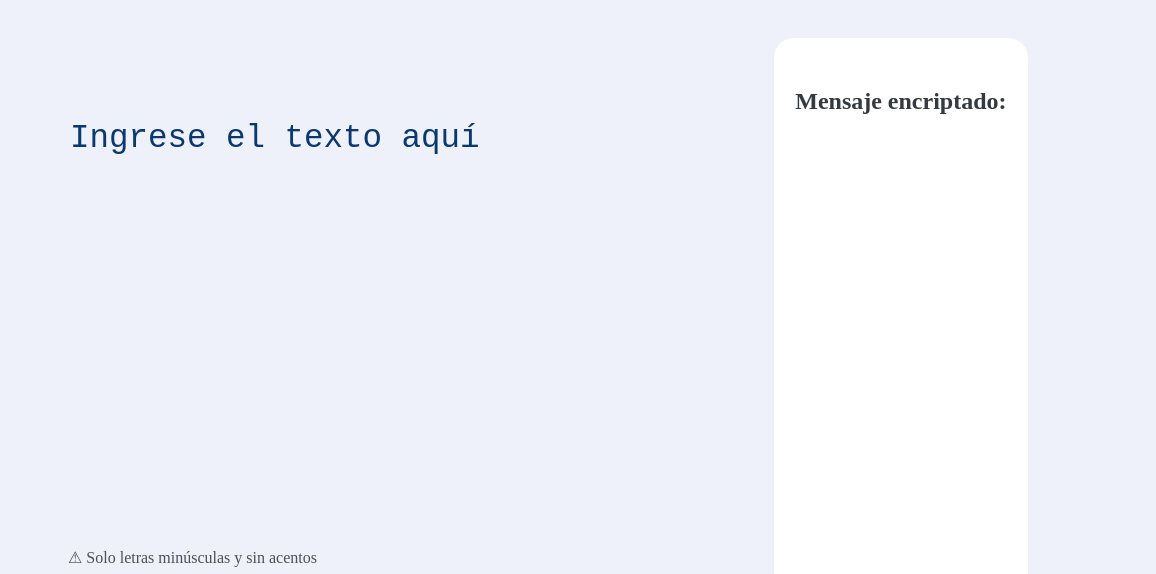
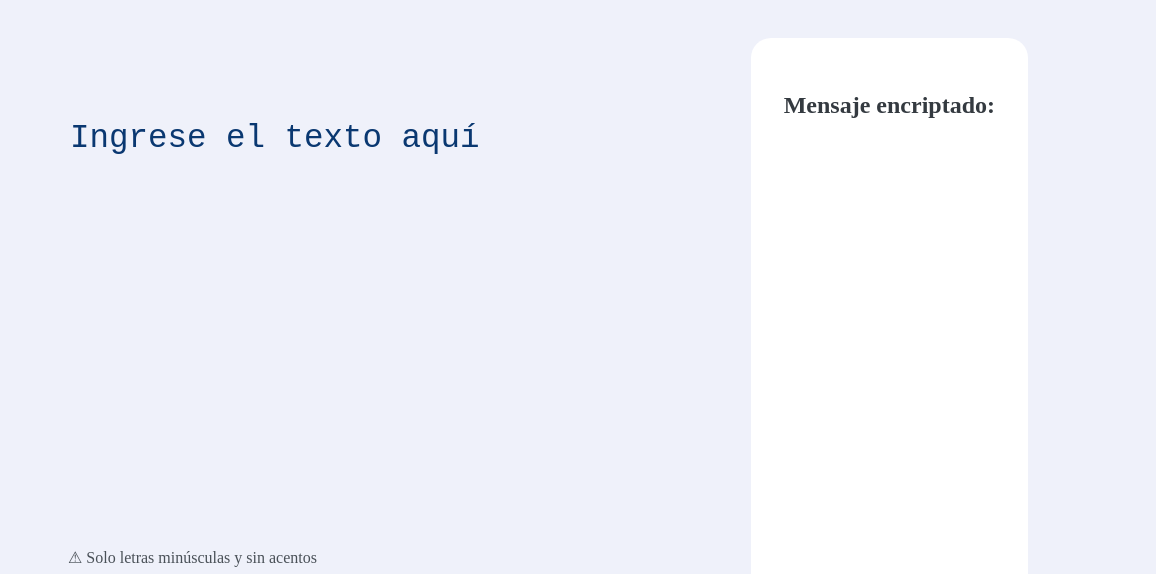
Before and after one commit to Jafielle/Challenge1, a plain HTML site: page index.html in a window 1280 px wide. Both pictures are taken after a click on the button "Encriptar". Shown: the top 574 px of the page, 124-1280 px from the left. Drawn offline with Linux system fonts and the light colour scheme.

Commit message:
Section2 box modified

```diff
--- a/style.css
+++ b/style.css
@@ -99,6 +99,8 @@ label {
 #copiar {
       color: #0A3871;
       background-color: #CED4DA;
+      position: sticky;/*not functioning*/
+      /*top: 20px;*/
 }
 
 #copiar:active {
@@ -107,7 +109,7 @@ label {
 
 
 .section2 {
-      width: 22%;
+      width: 25%;
       height: 100%;
       background-color: white;
       border-radius: 20px;
@@ -162,10 +164,13 @@ h2 {
       text-align: center;
 }
 
-.output p {
+.output-txt {
       width: 100%;
       height: 85%;
+      box-sizing: border-box;
       margin-top: 1rem;
+      padding: 10px;
+      word-wrap: break-word;
 }
 
 .copiar-btn {
```
